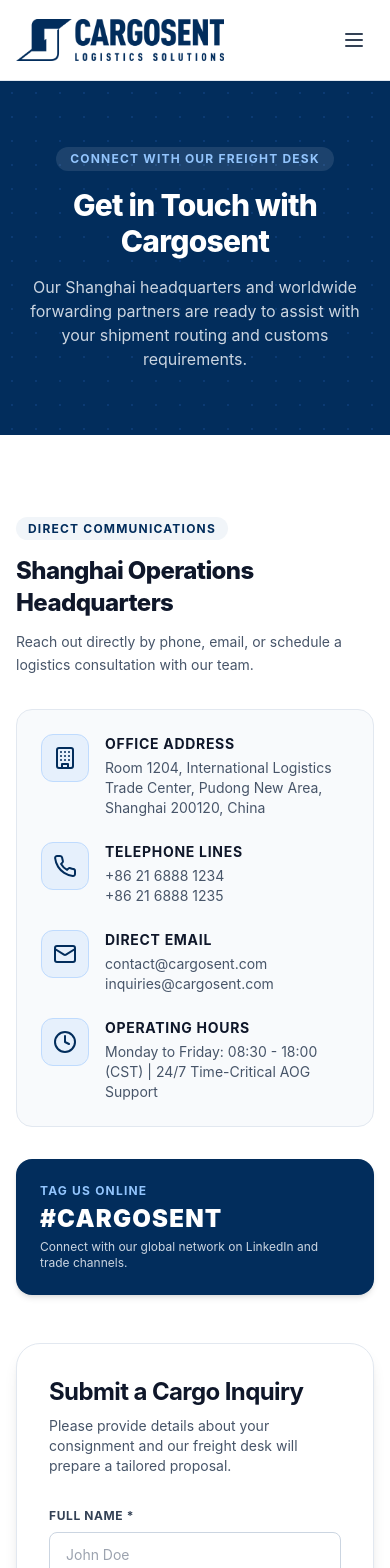
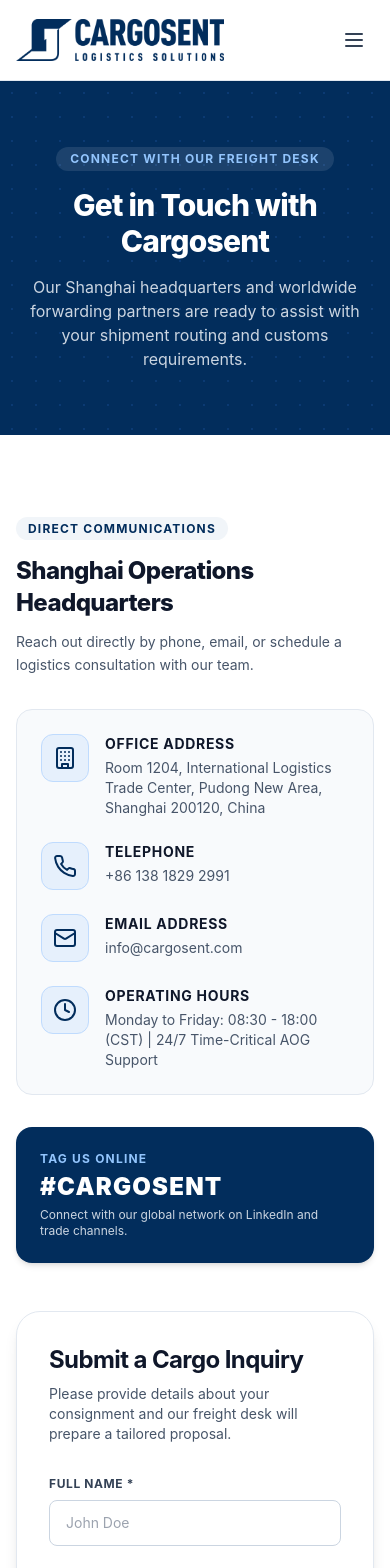
Before and after one commit to kumar-utkarsh-ashu/cargosent.com, a Next.js app: page /contact in a window 390 px wide. Shown: the top 1568 px of the page. Built offline with nearby package versions, Linux system fonts and the light colour scheme.

Commit message:
Updated all site-wide phone numbers to +86 138 1829 2991 and all email addresses to info@cargosent.com per client feedback. Ensured single-source-of-truth consistency across Header, Footer, Lead Banner, Contact Page, and documentation. Verified ASCII compliance.

```diff
--- a/app/contact/page.tsx
+++ b/app/contact/page.tsx
@@ -142,7 +142,7 @@ function ContactForm() {
             name="phone"
             value={formData.phone}
             onChange={handleChange}
-            placeholder="+86 21 0000 0000"
+            placeholder="+86 138 1829 2991"
             className="w-full px-4 py-3 rounded-lg border border-slate-300 focus:outline-none focus:ring-2 focus:ring-brand focus:border-brand text-sm"
           />
         </div>
@@ -277,10 +277,13 @@ export default function ContactPage() {
                   </div>
                   <div>
                     <h3 className="text-sm font-bold uppercase tracking-wider text-slate-900">
-                      Telephone Lines
+                      Telephone
                     </h3>
-                    <p className="text-sm text-slate-600 mt-1">{companyData.phone}</p>
-                    <p className="text-sm text-slate-600">{companyData.phoneAlt}</p>
+                    <p className="text-sm text-slate-600 mt-1">
+                      <a href={`tel:${companyData.phone}`} className="hover:text-brand transition-colors">
+                        {companyData.phone}
+                      </a>
+                    </p>
                   </div>
                 </div>
 
@@ -290,10 +293,16 @@ export default function ContactPage() {
                   </div>
                   <div>
                     <h3 className="text-sm font-bold uppercase tracking-wider text-slate-900">
-                      Direct Email
+                      Email Address
                     </h3>
-                    <p className="text-sm text-slate-600 mt-1">{companyData.email}</p>
-                    <p className="text-sm text-slate-600">{companyData.inquiriesEmail}</p>
+                    <p className="text-sm text-slate-600 mt-1">
+                      <a
+                        href={`mailto:${companyData.email}`}
+                        className="hover:text-brand transition-colors"
+                      >
+                        {companyData.email}
+                      </a>
+                    </p>
                   </div>
                 </div>
 
--- a/components/layout/Footer.tsx
+++ b/components/layout/Footer.tsx
@@ -100,7 +100,12 @@ export default function Footer() {
               </div>
               <div className="flex items-center">
                 <Phone className="w-4 h-4 mr-3 text-blue-400 flex-shrink-0" />
-                <span>{companyData.phone}</span>
+                <a
+                  href={`tel:${companyData.phone}`}
+                  className="hover:text-white transition-colors"
+                >
+                  {companyData.phone}
+                </a>
               </div>
               <div className="flex items-center">
                 <Mail className="w-4 h-4 mr-3 text-blue-400 flex-shrink-0" />
--- a/data/company.ts
+++ b/data/company.ts
@@ -5,10 +5,8 @@ export const companyData = {
   founded: 2017,
   headquarters: "Shanghai, China",
   address: "Room 1204, International Logistics Trade Center, Pudong New Area, Shanghai 200120, China",
-  phone: "+86 21 6888 1234",
-  phoneAlt: "+86 21 6888 1235",
-  email: "contact@cargosent.com",
-  inquiriesEmail: "inquiries@cargosent.com",
+  phone: "+86 138 1829 2991",
+  email: "info@cargosent.com",
   hashtag: "#CARGOSENT",
   operatingHours: "Monday to Friday: 08:30 - 18:00 (CST) | 24/7 Time-Critical AOG Support",
   copyright: "(c) CARGOSENT - ALL RIGHTS RESERVED",
```
Also changed, not shown: doc/database.md (+1 -1 lines), doc/readme.md.
